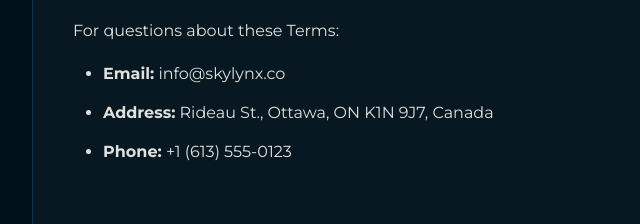
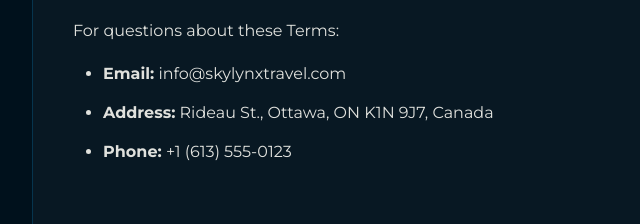
Before and after one commit to SkyLynxTravel/Skylynx, a plain HTML site: page terms.html in a window 1280 px wide. Shown: the part 5837-6061 px from the top of the page, 108-748 px from the left. Drawn offline with Linux system fonts and the light colour scheme.

Commit message:
Update contact email in terms.html

```diff
--- a/terms.html
+++ b/terms.html
@@ -570,7 +570,7 @@
                 <h2 class="section-title">13. Contact Information</h2>
                 <p>For questions about these Terms:</p>
                 <ul>
-                    <li><strong>Email:</strong> info@skylynx.co</li>
+                    <li><strong>Email:</strong> info@skylynxtravel.com</li>
                     <li><strong>Address:</strong> Rideau St., Ottawa, ON K1N 9J7, Canada</li>
                     <li><strong>Phone:</strong> +1 (613) 555-0123</li>
                 </ul>
@@ -775,7 +775,7 @@
                 <h2 class="section-title">13. معلومات الاتصال</h2>
                 <p>للأسئلة حول هذه الشروط:</p>
                 <ul>
-                    <li><strong>البريد الإلكتروني:</strong> info@skylynx.co</li>
+                    <li><strong>البريد الإلكتروني:</strong> info@skylynxtravel.com</li>
                     <li><strong>العنوان:</strong> شارع ريدو، أوتاوا، أونتاريو K1N 9J7، كندا</li>
                     <li><strong>الهاتف:</strong> +1 (613) 555-0123</li>
                 </ul>
```
